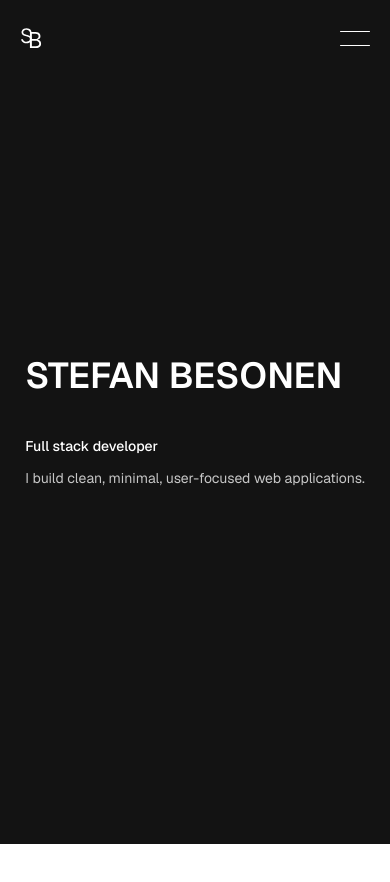
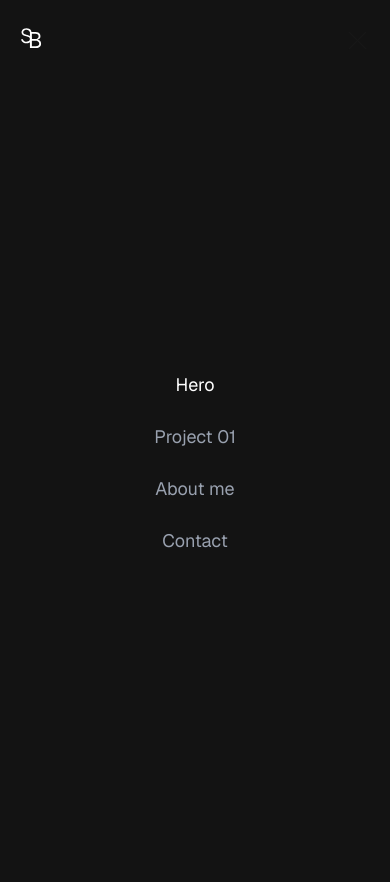
Before and after one commit to Stefan1400/portfolio, a Next.js app: page / in a window 390 px wide. Both pictures are taken after a click on the button 355 px from the left and 38 px from the top of the page. Shown: the top 882 px of the page. Before the commit the page ends 844 px from the top, so only its background shows below. Built offline with nearby package versions, Linux system fonts and the light colour scheme.

Commit message:
feat(nav): implement mobile menu with dropdown and icons
- install lucide-react for icon usage
- add MenuDropdown component UI
- update navbar to toggle between hamburger and close (X) icon

```diff
--- /dev/null
+++ b/app/components/MenuDropdown.tsx
@@ -0,0 +1,42 @@
+"use client";
+
+type MenuDropdownProps = {
+  menuOpen: boolean;
+  toggleMenuOpen: () => void;
+};
+
+export default function MenuDropdown({ menuOpen, toggleMenuOpen }: MenuDropdownProps) {
+  return (
+    <div
+      className={`
+        flex md:hidden absolute top-full left-0 w-full h-[calc(100vh-72px)]  backdrop-blur-md bg-[#131313]
+        transition-all duration-300 ease-in-out
+        ${menuOpen ? "opacity-100 translate-y-0" : "opacity-0 -translate-y-2 pointer-events-none"}
+      `}
+    >
+
+      <ul className="w-full h-full flex flex-col gap-6 px-6 py-8 text-lg justify-center items-center">
+        <li>
+          <a href="#hero" className="text-white">
+            Hero
+          </a>
+        </li>
+        <li>
+          <a href="#projects" className="text-gray-400 hover:text-white transition">
+            Project 01
+          </a>
+        </li>
+        <li>
+          <a href="#about" className="text-gray-400 hover:text-white transition">
+            About me
+          </a>
+        </li>
+        <li>
+          <a href="#contact" className="text-gray-400 hover:text-white transition">
+            Contact
+          </a>
+        </li>
+      </ul>
+    </div>
+  );
+}
--- a/app/components/Navbar.tsx
+++ b/app/components/Navbar.tsx
@@ -1,9 +1,26 @@
+'use client';
+
 import Logo from "./icons/Logo";
 import Hamburger from "./icons/Hamburger";
+import { useState, useEffect } from "react";
+import MenuDropdown from "./MenuDropdown";
+import { X } from "lucide-react";
+
+
 
 export default function Navbar() {
-  return (
-    <nav className="fixed top-0 left-0 w-full z-50">
+   const [menuOpen, setMenuOpen] = useState(false);
+
+   function toggleMenuOpen() {
+      setMenuOpen(prev => !prev);
+   };
+
+   useEffect(() => {
+      document.body.style.overflow = menuOpen ? "hidden" : "auto";
+   }, [menuOpen]);
+
+   return (
+    <nav className="relative top-0 left-0 w-full z-50 bg-[#131313]">
       <div className="max-w-8xl mx-auto px-5 md:px-10 py-6 flex items-center justify-between">
 
          {/* MOBILE LOGO */}
@@ -12,9 +29,15 @@ export default function Navbar() {
          </a>
 
          {/* MOBILE HAMBURGER */}
-         <button type="button" className="flex md:hidden">
-            <Hamburger />
-         </button>
+         {!menuOpen ? (
+            <button onClick={toggleMenuOpen} type="button" className="flex md:hidden">
+               <Hamburger />
+            </button>
+         ) : (
+            <button onClick={toggleMenuOpen} className="fixed top-6 right-4">
+               <X size={33} strokeWidth={1} />
+            </button>
+         )}
 
 
          {/* DESKTOP LOGO */}
@@ -45,6 +68,10 @@ export default function Navbar() {
          </ul>
 
       </div>
+
+      {menuOpen && (
+         <MenuDropdown menuOpen={menuOpen} toggleMenuOpen={toggleMenuOpen} />
+      )}
     </nav>
   )
 }
--- a/package.json
+++ b/package.json
@@ -9,6 +9,7 @@
     "lint": "eslint"
   },
   "dependencies": {
+    "lucide-react": "^1.11.0",
     "next": "16.2.4",
     "react": "19.2.4",
     "react-dom": "19.2.4"
```
Also changed, not shown: 1 other file (tests, documents, lock files or other folders).
